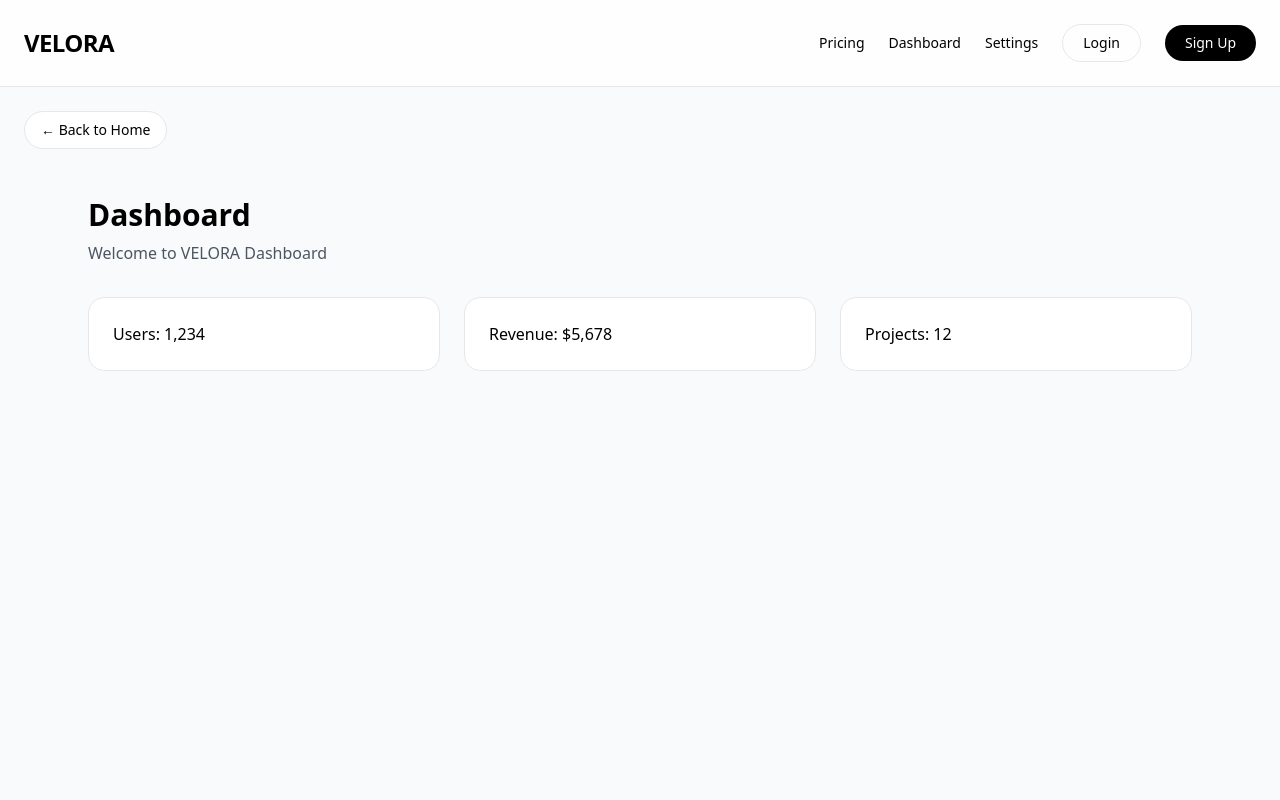
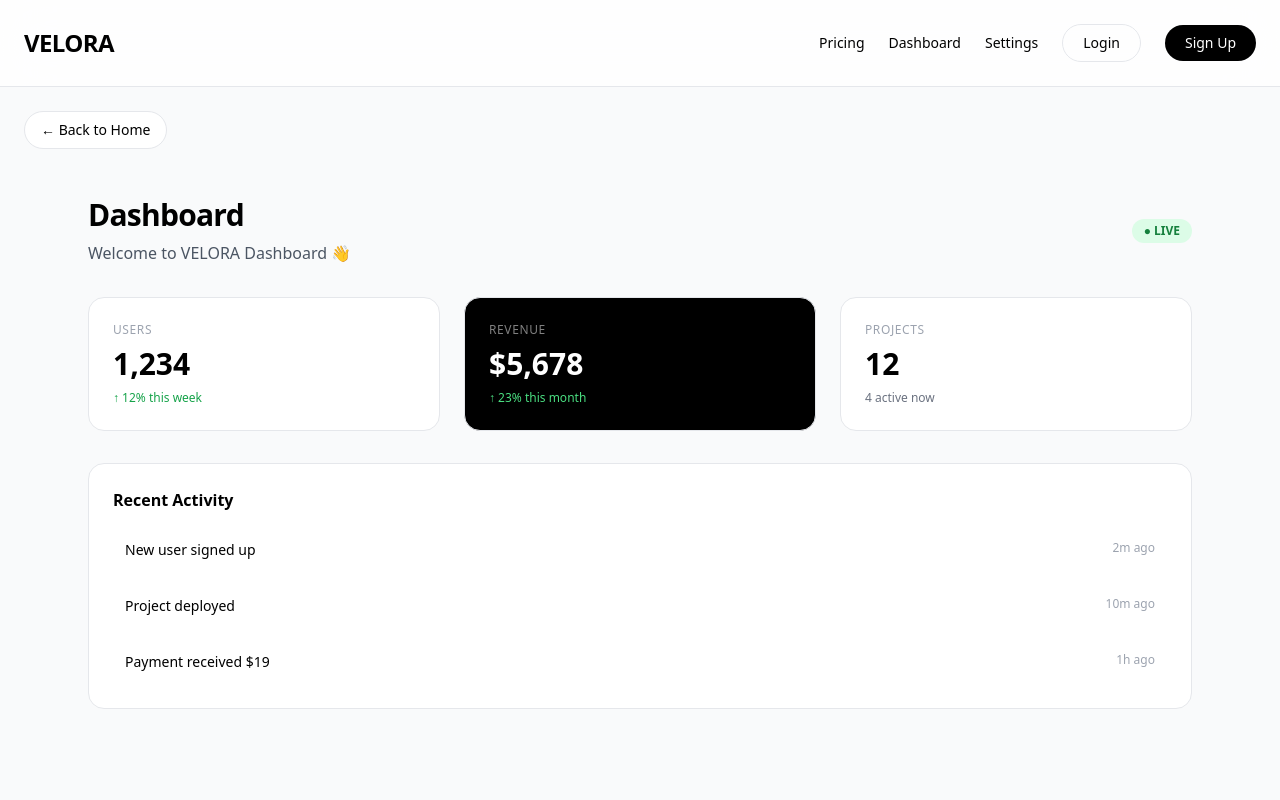
Before and after one commit to Ravs10/saas-starter-kit, a Next.js app: page /dashboard in a window 1280 px wide. Shown: the top 800 px of the page. Built offline with nearby package versions, Linux system fonts and the light colour scheme.

Commit message:
Refactor Dashboard layout and add recent activity
Enhanced the Dashboard layout with improved styling and added recent activity section.

```diff
--- a/app/dashboard/page.tsx
+++ b/app/dashboard/page.tsx
@@ -1,18 +1,47 @@
 import Navbar from "../components/Navbar"
+import Footer from "../components/Footer"
 export default function Dashboard(){
   return (
     <div className="min-h-screen bg-gray-50">
       <Navbar/>
-      <a href="/" className="inline-block m-6 text-sm border px-4 py-2 rounded-full bg-white">← Back to Home</a>
+      <a href="/" className="inline-block m-6 text-sm border px-4 py-2 rounded-full bg-white hover:bg-black hover:text-white transition-all">← Back to Home</a>
       <div className="max-w-6xl mx-auto p-6">
-        <h1 className="text-3xl font-bold">Dashboard</h1>
-        <p className="text-gray-600 mt-2">Welcome to VELORA Dashboard</p>
+        <div className="flex justify-between items-center">
+          <div>
+            <h1 className="text-3xl font-black tracking-tight">Dashboard</h1>
+            <p className="text-gray-600 mt-2">Welcome to VELORA Dashboard 👋</p>
+          </div>
+          <div className="hidden md:block bg-green-100 text-green-700 text-xs px-3 py-1 rounded-full font-bold animate-pulse">● LIVE</div>
+        </div>
+
         <div className="grid md:grid-cols-3 gap-6 mt-8">
-          <div className="bg-white p-6 rounded-2xl border">Users: 1,234</div>
-          <div className="bg-white p-6 rounded-2xl border">Revenue: $5,678</div>
-          <div className="bg-white p-6 rounded-2xl border">Projects: 12</div>
+          <div className="bg-white p-6 rounded-2xl border hover:shadow-xl hover:-translate-y-1 hover:border-orange-300 transition-all duration-300 group cursor-pointer">
+            <p className="text-xs text-gray-400 uppercase tracking-wider">Users</p>
+            <p className="text-3xl font-black mt-2 group-hover:text-orange-500 transition">1,234</p>
+            <p className="text-xs text-green-600 mt-2">↑ 12% this week</p>
+          </div>
+          <div className="bg-black text-white p-6 rounded-2xl border hover:shadow-2xl hover:-translate-y-1 hover:scale-105 transition-all duration-300 group cursor-pointer">
+            <p className="text-xs text-white/50 uppercase tracking-wider">Revenue</p>
+            <p className="text-3xl font-black mt-2">$5,678</p>
+            <p className="text-xs text-green-400 mt-2">↑ 23% this month</p>
+          </div>
+          <div className="bg-white p-6 rounded-2xl border hover:shadow-xl hover:-translate-y-1 hover:border-orange-300 transition-all duration-300 group cursor-pointer">
+            <p className="text-xs text-gray-400 uppercase tracking-wider">Projects</p>
+            <p className="text-3xl font-black mt-2 group-hover:text-orange-500 transition">12</p>
+            <p className="text-xs text-gray-500 mt-2">4 active now</p>
+          </div>
+        </div>
+
+        <div className="mt-8 bg-white border rounded-2xl p-6">
+          <h3 className="font-bold">Recent Activity</h3>
+          <div className="mt-4 space-y-3">
+            <div className="flex justify-between p-3 rounded-xl hover:bg-gray-50 transition"><span className="text-sm">New user signed up</span><span className="text-xs text-gray-400">2m ago</span></div>
+            <div className="flex justify-between p-3 rounded-xl hover:bg-gray-50 transition"><span className="text-sm">Project deployed</span><span className="text-xs text-gray-400">10m ago</span></div>
+            <div className="flex justify-between p-3 rounded-xl hover:bg-gray-50 transition"><span className="text-sm">Payment received $19</span><span className="text-xs text-gray-400">1h ago</span></div>
+          </div>
         </div>
       </div>
+      <Footer/>
     </div>
   )
 }
```
